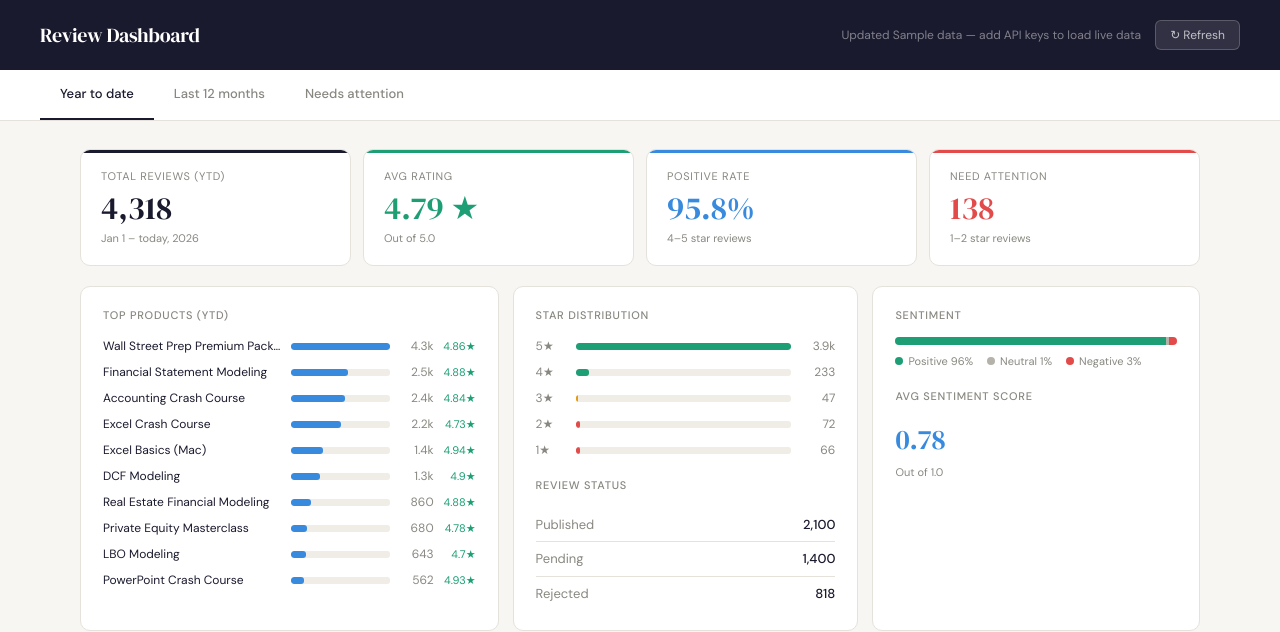
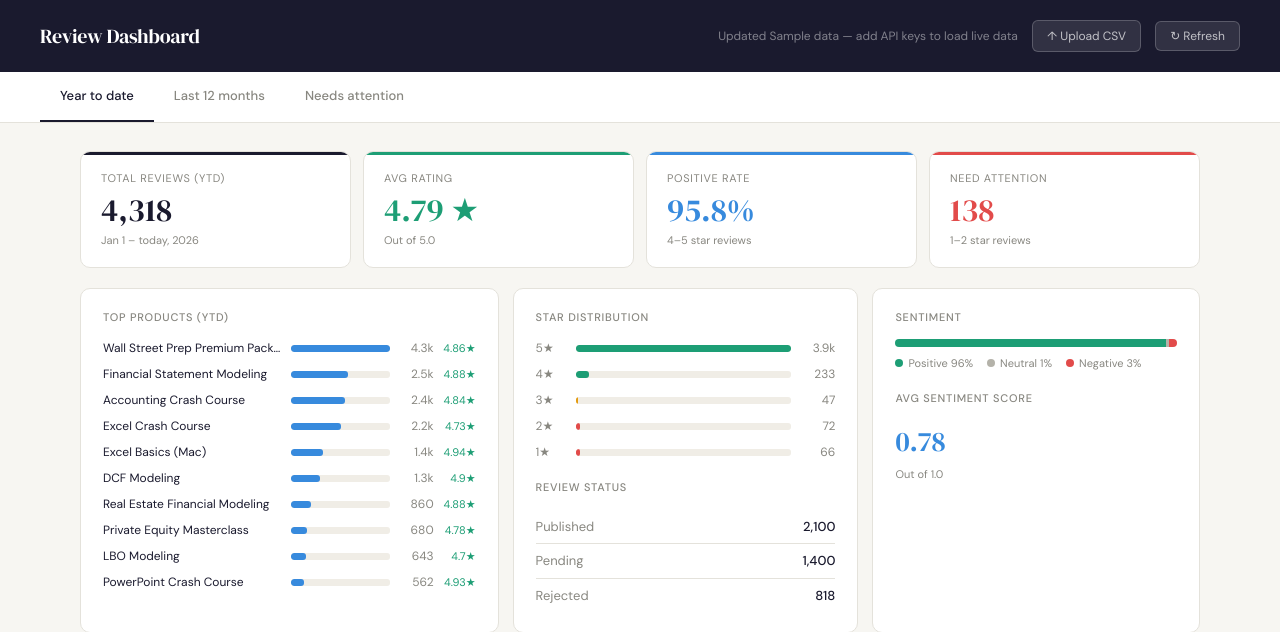
Before and after one commit to nkolesnyk9/yotpo-reviews, a Flask app: page / in a window 1280 px wide. Shown: the top 632 px of the page. Run offline with Flask 3, Linux system fonts and the light colour scheme.

Commit message:
added dashboard html

```diff
--- a/templates/dashboard.html
+++ b/templates/dashboard.html
@@ -232,6 +232,15 @@
   <h1>Review Dashboard</h1>
   <div style="display:flex;align-items:center;gap:14px">
     <span class="meta" id="refreshedAt">Loading…</span>
+    <label id="uploadBtn" style="background:rgba(255,255,255,0.1);border:1px solid rgba(255,255,255,0.2);
+      color:rgba(255,255,255,0.7);padding:6px 14px;border-radius:6px;font-size:12px;
+      font-family:'DM Sans',sans-serif;cursor:pointer;transition:background 0.15s;"
+      onmouseover="this.style.background='rgba(255,255,255,0.18)'"
+      onmouseout="this.style.background='rgba(255,255,255,0.1)'"
+      title="Upload Yotpo CSV export to include rejected/pending reviews">
+      ↑ Upload CSV
+      <input type="file" accept=".csv" style="display:none" onchange="uploadCSV(this)">
+    </label>
     <button class="refresh-btn" id="refreshBtn" onclick="manualRefresh()">↻ Refresh</button>
   </div>
 </header>
@@ -401,6 +410,29 @@ function switchTab(id, el) {
   document.querySelectorAll('.pane').forEach(p => p.classList.remove('active'));
   el.classList.add('active');
   document.getElementById('pane-' + id).classList.add('active');
+}
+
+async function uploadCSV(input) {
+  const file = input.files[0];
+  if (!file) return;
+  const label = document.getElementById('uploadBtn');
+  label.textContent = 'Uploading…';
+  try {
+    const formData = new FormData();
+    formData.append('file', file);
+    const res  = await fetch('/api/upload-csv', { method: 'POST', body: formData });
+    const json = await res.json();
+    if (json.ok) {
+      label.innerHTML = '✓ CSV loaded <input type="file" accept=".csv" style="display:none" onchange="uploadCSV(this)">';
+      await loadData();
+    } else {
+      alert('Upload failed: ' + (json.error || 'unknown error'));
+      label.innerHTML = '↑ Upload CSV <input type="file" accept=".csv" style="display:none" onchange="uploadCSV(this)">';
+    }
+  } catch(e) {
+    alert('Upload error: ' + e.message);
+    label.innerHTML = '↑ Upload CSV <input type="file" accept=".csv" style="display:none" onchange="uploadCSV(this)">';
+  }
 }
 
 async function loadData() {
```
